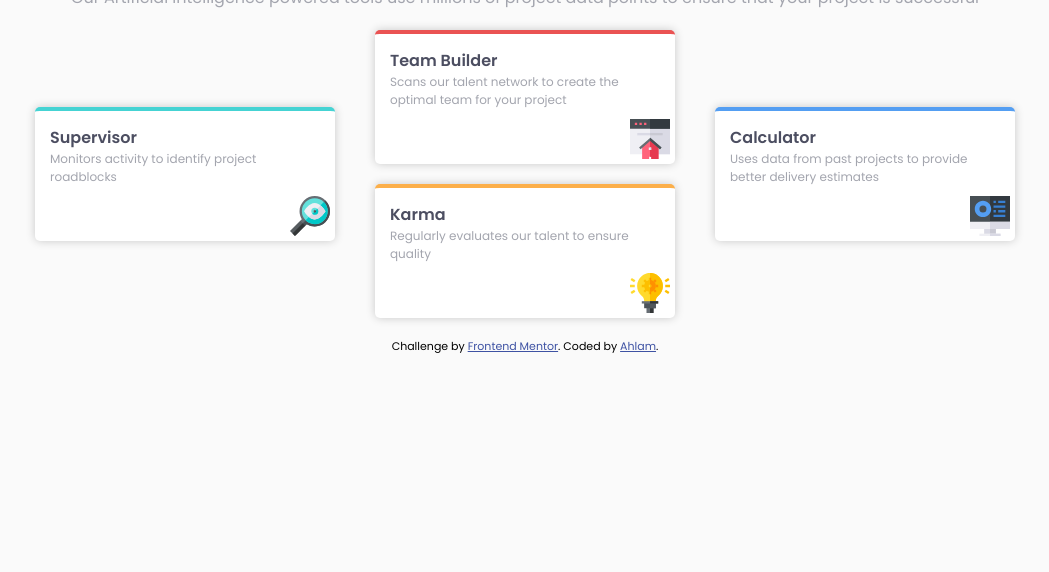
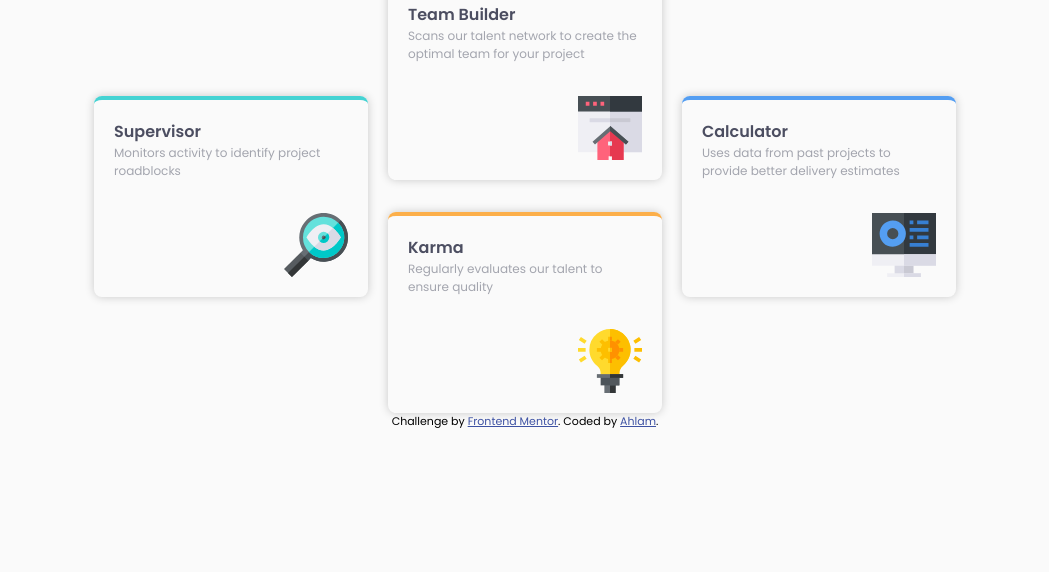
Before and after one commit to AhlamAb22/Four-card-feature-section, a plain HTML site: page index.html in a window 1280 px wide. Shown: the part 278-850 px from the top of the page, without its empty margins (115-1164 px from the left). Before the commit the page ends 800 px from the top, so only its background shows below. Drawn offline with Linux system fonts and the light colour scheme.

Commit message:
Update style.css

```diff
--- a/style.css
+++ b/style.css
@@ -98,12 +98,14 @@ body{
     flex-direction: column;
     align-items: center;
     justify-content: center;
+    margin: 25px;
 }
 
 .Heading{
     font-weight: 200;
     color: var(--Very-Dark-Blue);
     text-align: center;
+    font-size: 1.5rem;
 }
 
 .Heading bold{
@@ -113,6 +115,8 @@ body{
 .Paragraph{
     color:var(--Grayish-Blue);
     text-align: center;
+    font-size: .95rem;
+    margin-bottom: 20px;
 }
 
 .Card-title{
@@ -126,26 +130,29 @@ body{
 }
 
 .card-container{
-    display: flex;
-    justify-content: center;
-    flex-direction: column;
-    align-items: center;
+display: grid;
+gap: 2rem;
+}
+
+.center{
+  display: grid;
+  gap: 2rem;
 }
 
 .card{
-background-color: white;
-box-shadow:  0 0 10px rgba(0, 0, 0, 0.2);
-margin: 20px;
-position: relative;
-padding: 15px 15px 55px;
-border-radius: 5px;
+  display: flex;
+  flex-direction: column;
+  justify-content: space-between;
+  background-color: var(--white-clr);
+  padding: 1.47rem 2.9rem 1.75rem;
+  border-radius: 8px;
+  box-shadow:  0 0 10px rgba(0, 0, 0, 0.2);
 }
 
 img{
-   max-height: 40px;
-   position: absolute;
-   bottom: 5px;
-   right: 5px;
+  margin-top: 2.06rem;
+  margin-left: auto;
+  display: block;
 }
 
 .card1{
@@ -166,17 +173,17 @@ img{
 
 
 @media (min-width:37.5rem){
-    .card-container{
-        display: flex;
-        justify-content: space-between;
-        flex-direction: row;
-        align-items: center;
-    }
+  .card-container {
+    display: grid;
+    grid-template-columns: repeat(auto-fit, minmax(250px, 1fr));
+    gap: 20px;
+    align-items: center;
+  }
 
-    .card {
-      flex: 1;
-      max-width: 300px;
-      max-height: 500px;
-    }
+  .card {
+    padding: 20px;
+    box-sizing: border-box;
+  }
+
 
 }
```
